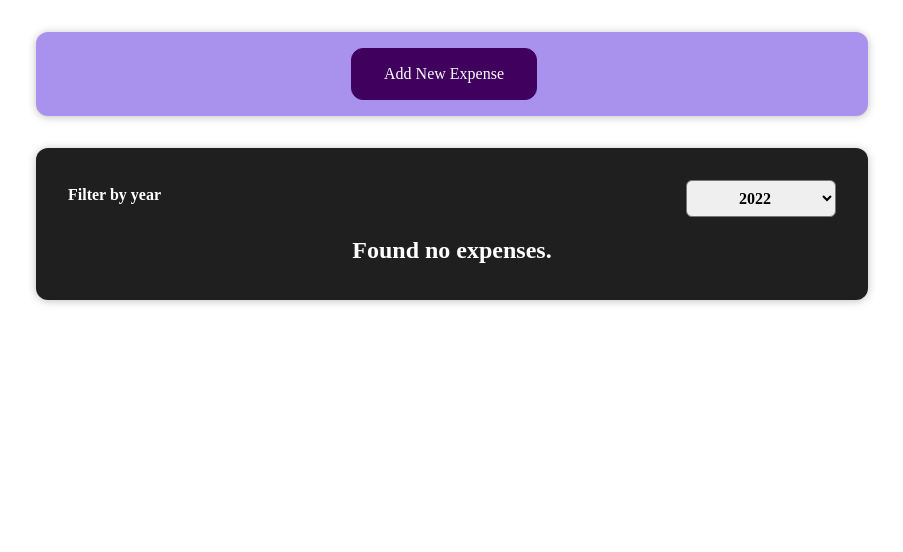
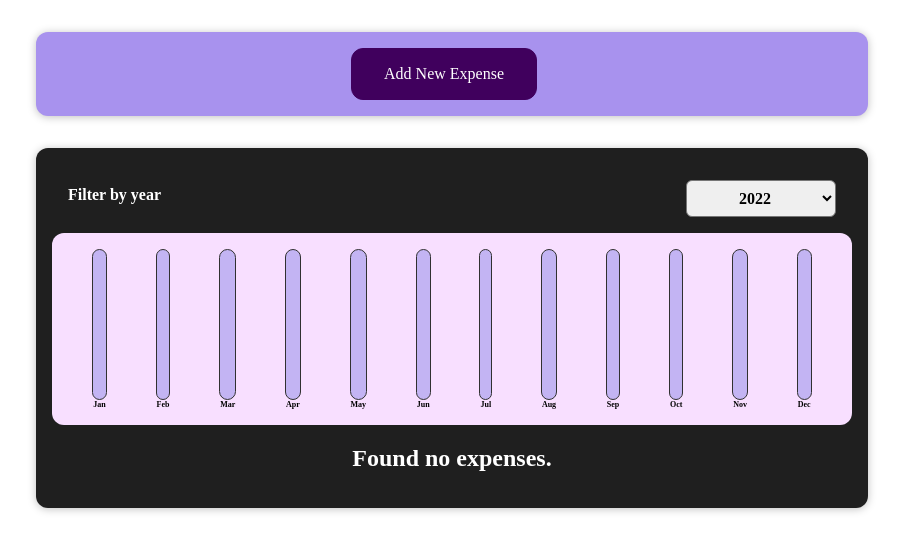
Before and after one commit to SongChangseok/udemy-react-study, a React (Create React App) app: page / in a window 1280 px wide. Shown: the top 552 px of the page, without its empty margins (188-1091 px from the left). Built offline with nearby package versions, Linux system fonts and the light colour scheme.

Commit message:
동적 css를 이용한 Char 컴포넌트 추가

```diff
--- /dev/null
+++ b/src/components/Chart/Chart.css
@@ -0,0 +1,9 @@
+.chart {
+  padding: 1rem;
+  border-radius: 12px;
+  background-color: #f8dfff;
+  text-align: center;
+  display: flex;
+  justify-content: space-around;
+  height: 10rem;
+}
--- /dev/null
+++ b/src/components/Chart/Chart.js
@@ -0,0 +1,22 @@
+import "./Chart.css";
+import ChartBar from "./ChartBar";
+
+const Chart = ({ dataPoints }) => {
+  const dataPointValues = dataPoints.map((dataPoint) => dataPoint.value);
+  const totalMaximum = Math.max(...dataPointValues);
+
+  return (
+    <div className="chart">
+      {dataPoints.map(({ label, value }) => (
+        <ChartBar
+          key={label}
+          value={value}
+          maxValue={totalMaximum}
+          label={label}
+        />
+      ))}
+    </div>
+  );
+};
+
+export default Chart;
--- /dev/null
+++ b/src/components/Chart/ChartBar.css
@@ -0,0 +1,30 @@
+.chart-bar {
+  height: 100%;
+  display: flex;
+  flex-direction: column;
+  align-items: center;
+}
+
+.chart-bar__inner {
+  height: 100%;
+  width: 100%;
+  border: 1px solid #313131;
+  border-radius: 12px;
+  background-color: #c3b4f3;
+  overflow: hidden;
+  display: flex;
+  flex-direction: column;
+  justify-content: flex-end;
+}
+
+.chart-bar__fill {
+  background-color: #4826b9;
+  width: 100%;
+  transition: all 0.3s ease-out;
+}
+
+.chart-bar__label {
+  font-weight: bold;
+  font-size: 0.5rem;
+  text-align: center;
+}
--- /dev/null
+++ b/src/components/Chart/ChartBar.js
@@ -0,0 +1,22 @@
+import "./ChartBar.css";
+
+const ChartBar = ({ value, maxValue, label }) => {
+  let barFillHeight = "0%";
+
+  if (maxValue > 0) {
+    barFillHeight = `${Math.round((value / maxValue) * 100)}%`;
+  }
+  return (
+    <div className="chart-bar">
+      <div className="chart-bar__inner">
+        <div
+          className="chart-bar__fill"
+          style={{ height: barFillHeight }}
+        ></div>
+      </div>
+      <div className="chart-bar__label">{label}</div>
+    </div>
+  );
+};
+
+export default ChartBar;
--- a/src/components/Expenses/Expenses.js
+++ b/src/components/Expenses/Expenses.js
@@ -2,6 +2,7 @@ import { useState } from "react";
 import Card from "../UI/Card";
 import ExpensesFilter from "./ExpensesFilter";
 import ExpensesList from "./ExpensesList";
+import ExpensesChart from "./ExpensesChart";
 import "./Expenses.css";
 
 export default function Expenses({ items }) {
@@ -19,6 +20,7 @@ export default function Expenses({ items }) {
         selectedYear={filteredYear}
         onFilterYear={filterYearHandler}
       />
+      <ExpensesChart expenses={filteredExpenses} />
       <ExpensesList items={filteredExpenses} />
     </Card>
   );
--- /dev/null
+++ b/src/components/Expenses/ExpensesChart.js
@@ -0,0 +1,27 @@
+import Chart from "../Chart/Chart";
+
+const ExpensesChart = ({ expenses }) => {
+  const chartDataPoints = [
+    { label: "Jan", value: 0 },
+    { label: "Feb", value: 0 },
+    { label: "Mar", value: 0 },
+    { label: "Apr", value: 0 },
+    { label: "May", value: 0 },
+    { label: "Jun", value: 0 },
+    { label: "Jul", value: 0 },
+    { label: "Aug", value: 0 },
+    { label: "Sep", value: 0 },
+    { label: "Oct", value: 0 },
+    { label: "Nov", value: 0 },
+    { label: "Dec", value: 0 }
+  ];
+
+  expenses.forEach((expense) => {
+    const expenseMonth = expense.date.getMonth();
+    chartDataPoints[expenseMonth].value += expense.amount;
+  });
+
+  return <Chart dataPoints={chartDataPoints} />;
+};
+
+export default ExpensesChart;
--- a/src/components/NewExpense/ExpenseForm.js
+++ b/src/components/NewExpense/ExpenseForm.js
@@ -35,6 +35,7 @@ const ExpenseForm = ({ onSaveExpenseData, onCancel }) => {
 
     onSaveExpenseData({
       ...userInput,
+      value: Number(userInput.value),
       date: new Date(userInput.date)
     });
     setUserInput(initUserInput);
```
